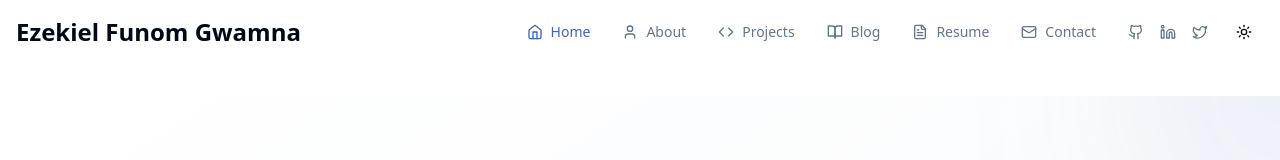
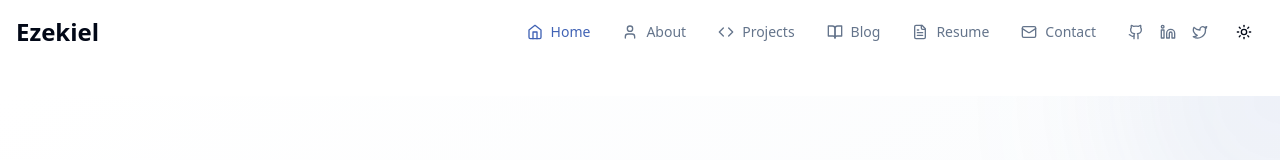
Before and after one commit to izzymarc/porfolio, a React (Vite) app in the folder client/: page / in a window 1280 px wide. Shown: the top 160 px of the page. Built offline with nearby package versions, Linux system fonts and the light colour scheme.

Commit message:
Update header to show 'Ezekiel'

```diff
--- a/client/src/components/Header.tsx
+++ b/client/src/components/Header.tsx
@@ -42,7 +42,7 @@ const Header = () => {
       <div className="container mx-auto px-4">
         <div className="flex items-center justify-between h-16">
           <Link to="/" className="text-2xl font-bold">
-            {personalInfo.name}
+            Ezekiel
           </Link>
 
           {/* Desktop Navigation */}
```
